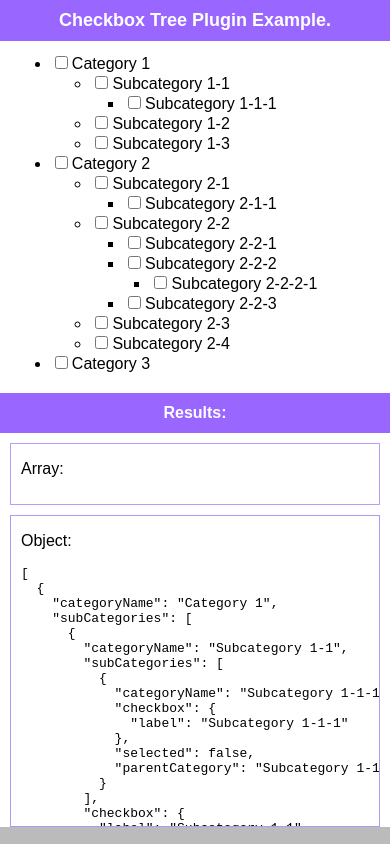
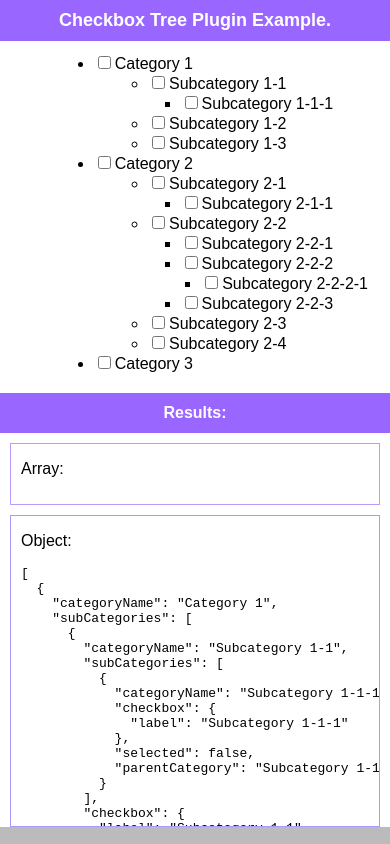
Before and after one commit to xXSentryBotXx/checkbox-tree, a website: page index.html in a window 390 px wide. Drawn offline with Linux system fonts and the light colour scheme.

Commit message:
fixed some style of the example for smaller devices.

```diff
--- a/css/style.css
+++ b/css/style.css
@@ -142,8 +142,9 @@ ul {
 
 @media screen and (max-width: 640px) {
 	ul {
-		width: 77%;
+		width: 55%;
 		padding-left: 1em;
+		margin: auto;
 	}
 }
 
@@ -164,6 +165,5 @@ ul {
 
 	ul {
 		padding-left: .5em;
-		margin-left: 0;
 	}
 }
```
